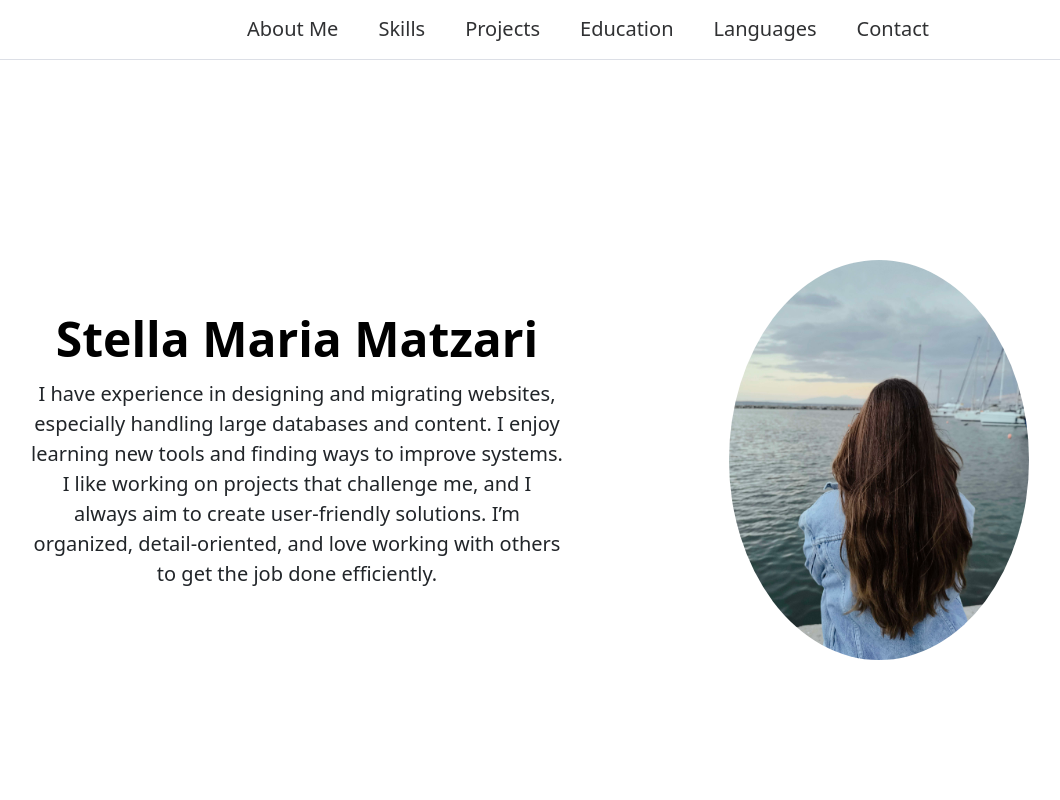
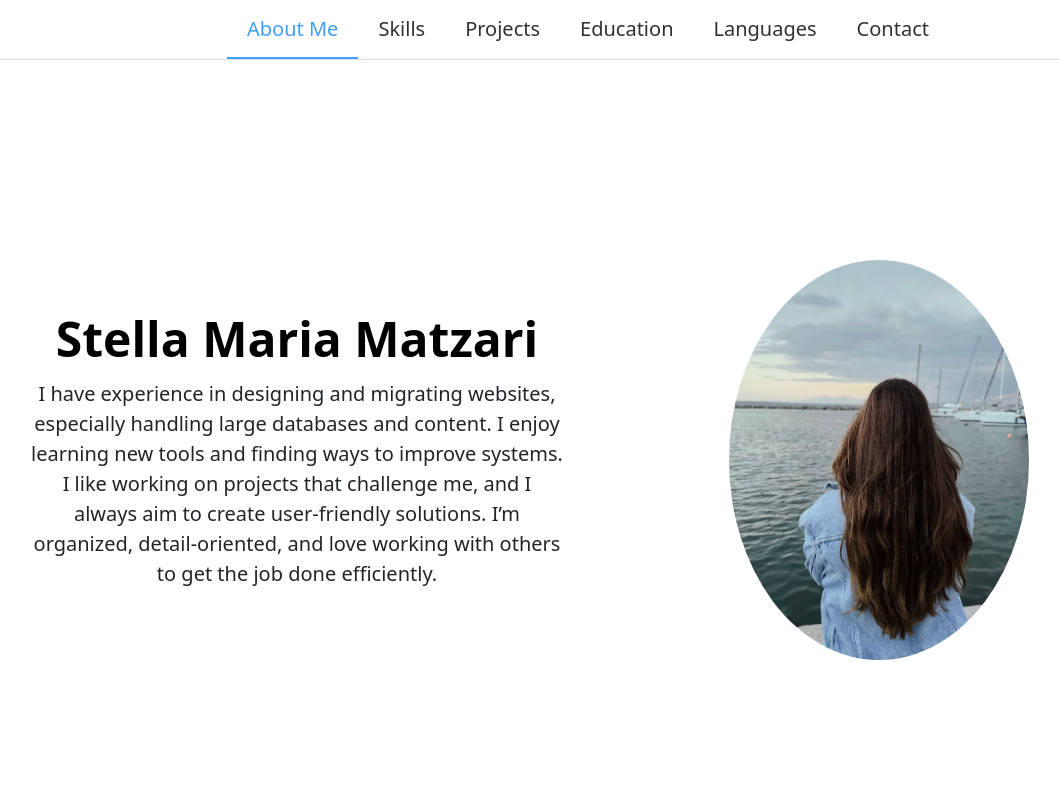
Before and after one commit to stellamarma/My-website, a Vue app: page /aboutme in a window 1280 px wide. Shown: the top 800 px of the page, without its empty margins (52-1112 px from the left). Built offline with nearby package versions, Linux system fonts and the light colour scheme.

Commit message:
Add menu and footer

```diff
--- a/src/App.vue
+++ b/src/App.vue
@@ -1,6 +1,6 @@
 <template>
   <div id="app">
-    <Menu1 /> <!-- Το μενού εδώ -->
+    <Menu1 /> <!-- Το μενού -->
     <div class="content">
       <section id="aboutme">
         <Aboutme />
@@ -26,7 +26,6 @@
 </template>
 
 <script>
-// Εισαγωγή των components
 import Aboutme from './components/Aboutme.vue';
 import Skills from './components/Skills.vue';
 import Projects from './components/Projects.vue';
@@ -50,7 +49,3 @@ export default {
   }
 };
 </script>
-
-<style scoped>
-
-</style>
--- a/src/components/Footer.vue
+++ b/src/components/Footer.vue
@@ -1,15 +1,55 @@
 <template>
     <div class="container">
+
+      <!-- Footer -->
       <footer class="py-3 my-4">
         <ul class="nav justify-content-center border-bottom pb-3 mb-3">
-      <li class="nav-item"><a href="#" class="nav-link px-2 text-body-secondary">About me </a></li>
-      <li class="nav-item"><a href="#" class="nav-link px-2 text-body-secondary">Skills</a></li>
-      <li class="nav-item"><a href="#" class="nav-link px-2 text-body-secondary">Pojects</a></li>
-      <li class="nav-item"><a href="#" class="nav-link px-2 text-body-secondary">Education</a></li>
-      <li class="nav-item"><a href="#" class="nav-link px-2 text-body-secondary">Languages</a></li>
-      <li class="nav-item"><a href="#" class="nav-link px-2 text-body-secondary">Contact</a></li>
+          <li class="nav-item">
+            <a href="#aboutme" @click.prevent="scrollTo('aboutme')" class="nav-link px-2 text-body-secondary">About Me</a>
+          </li>
+          <li class="nav-item">
+            <a href="#skills" @click.prevent="scrollTo('skills')" class="nav-link px-2 text-body-secondary">Skills</a>
+          </li>
+          <li class="nav-item">
+            <a href="#projects" @click.prevent="scrollTo('projects')" class="nav-link px-2 text-body-secondary">Projects</a>
+          </li>
+          <li class="nav-item">
+            <a href="#education" @click.prevent="scrollTo('education')" class="nav-link px-2 text-body-secondary">Education</a>
+          </li>
+          <li class="nav-item">
+            <a href="#languages" @click.prevent="scrollTo('languages')" class="nav-link px-2 text-body-secondary">Languages</a>
+          </li>
+          <li class="nav-item">
+            <a href="#contact" @click.prevent="scrollTo('contact')" class="nav-link px-2 text-body-secondary">Contact</a>
+          </li>
         </ul>
-    <p class="text-center text-body-secondary">© {{ new Date().getFullYear()  }}, Stella Maria Matzari</p>
+        <p class="text-center text-body-secondary">© 2024 Company, Inc</p>
       </footer>
     </div>
   </template>
+
+  <script lang="ts" setup>
+  import { ref, onMounted } from 'vue';
+
+  const activeIndex = ref('aboutme');
+
+  onMounted(() => {
+    const hash = window.location.hash.substring(1);
+    if (hash) {
+      activeIndex.value = hash;
+    }
+  });
+
+  // Συνάρτηση για την αλλαγή του ενεργού στοιχείου στο μενού
+  const handleSelect = (index: string) => {
+    activeIndex.value = index;
+  };
+
+  // Συνάρτηση που κάνει smooth scroll στην επιλεγμένη ενότητα
+  const scrollTo = (id: string) => {
+    const section = document.getElementById(id);
+    if (section) {
+      section.scrollIntoView({ behavior: 'smooth', block: 'start' });
+    }
+  };
+  </script>
--- a/src/components/Menu.vue
+++ b/src/components/Menu.vue
@@ -4,44 +4,66 @@
     class="el-menu-demo"
     mode="horizontal"
     @select="handleSelect"
-    router
   >
-    <!-- Χρήση του path με id για την πλοήγηση στις διάφορες ενότητες -->
-    <el-menu-item index="aboutme" :to="{ name: 'Aboutme' }">About Me</el-menu-item>
-<el-menu-item index="skills" :to="{ name: 'Skills' }">Skills</el-menu-item>
-<el-menu-item index="projects" :to="{ name: 'Projects' }">Projects</el-menu-item>
-<el-menu-item index="education" :to="{ name: 'Education' }">Education</el-menu-item>
-<el-menu-item index="languages" :to="{ name: 'Languages' }">Languages</el-menu-item>
-<el-menu-item index="contact" :to="{ name: 'Contact' }">Contact</el-menu-item>
+    <el-menu-item index="aboutme">
+      <a href="#aboutme" @click.prevent="scrollTo('aboutme')">About Me</a>
+    </el-menu-item>
+    <el-menu-item index="skills">
+      <a href="#skills" @click.prevent="scrollTo('skills')">Skills</a>
+    </el-menu-item>
+    <el-menu-item index="projects">
+      <a href="#projects" @click.prevent="scrollTo('projects')">Projects</a>
+    </el-menu-item>
+    <el-menu-item index="education">
+      <a href="#education" @click.prevent="scrollTo('education')">Education</a>
+    </el-menu-item>
+    <el-menu-item index="languages">
+      <a href="#languages" @click.prevent="scrollTo('languages')">Languages</a>
+    </el-menu-item>
+    <el-menu-item index="contact">
+      <a href="#contact" @click.prevent="scrollTo('contact')">Contact</a>
+    </el-menu-item>
   </el-menu>
 </template>
 
 <script lang="ts" setup>
-import { ref, watch } from 'vue'
-import { useRoute } from 'vue-router'
+import { ref, onMounted } from 'vue';
 
-const activeIndex = ref('1')  // Το ενεργό στοιχείο του μενού
-const route = useRoute()
+const activeIndex = ref('aboutme');
 
-// Παρακολούθηση της τρέχουσας διαδρομής του Vue Router
-watch(route, (newRoute) => {
-  if (newRoute.hash) {
-    activeIndex.value = newRoute.hash.slice(1);  // Remove '#' from hash
+onMounted(() => {
+  // Ελέγχουμε το hash στην URL κατά το φόρτωμα
+  const hash = window.location.hash.substring(1);
+  if (hash) {
+    activeIndex.value = hash;
   }
-})
+});
 
-// Συνάρτηση για καταγραφή της επιλογής του χρήστη
-const handleSelect = (key: string, keyPath: string[]) => {
-  console.log(key, keyPath)  // Εμφάνιση στο console όταν επιλέγεται κάτι
-}
+// Συνάρτηση για την αλλαγή του ενεργού στοιχείου στο μενού
+const handleSelect = (index: string) => {
+  activeIndex.value = index;
+};
+
+// Συνάρτηση που κάνει smooth scroll στην επιλεγμένη ενότητα
+const scrollTo = (id: string) => {
+  const section = document.getElementById(id);
+  if (section) {
+    section.scrollIntoView({ behavior: 'smooth', block: 'start' });
+  }
+};
 </script>
 
 <style scoped>
 .el-menu-demo {
-  justify-content: center; /* Κεντράρει τα στοιχεία του μενού */
+  justify-content: center;
 }
 
-.el-menu-item {
-  font-size: 20px; /* Αυξάνει το μέγεθος των γραμμάτων */
+.el-menu-item a {
+  text-decoration: none;
+  color: inherit;
+  font-size: 20px;
+  cursor: pointer;
 }
+
+
 </style>
```
Also changed, not shown: src/router.js (+2 -10 lines). Lines whose indentation alone changed are shown as unchanged.
